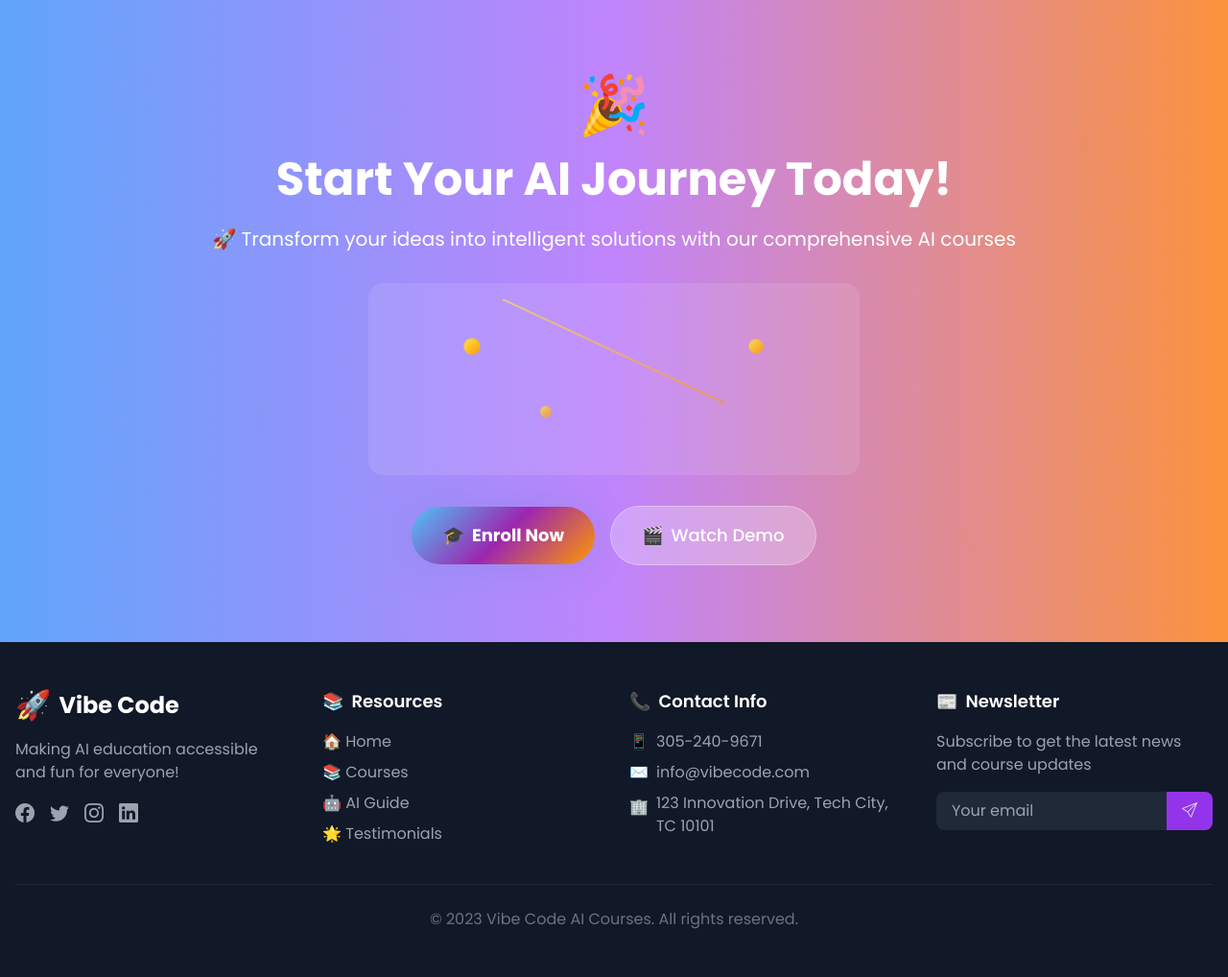
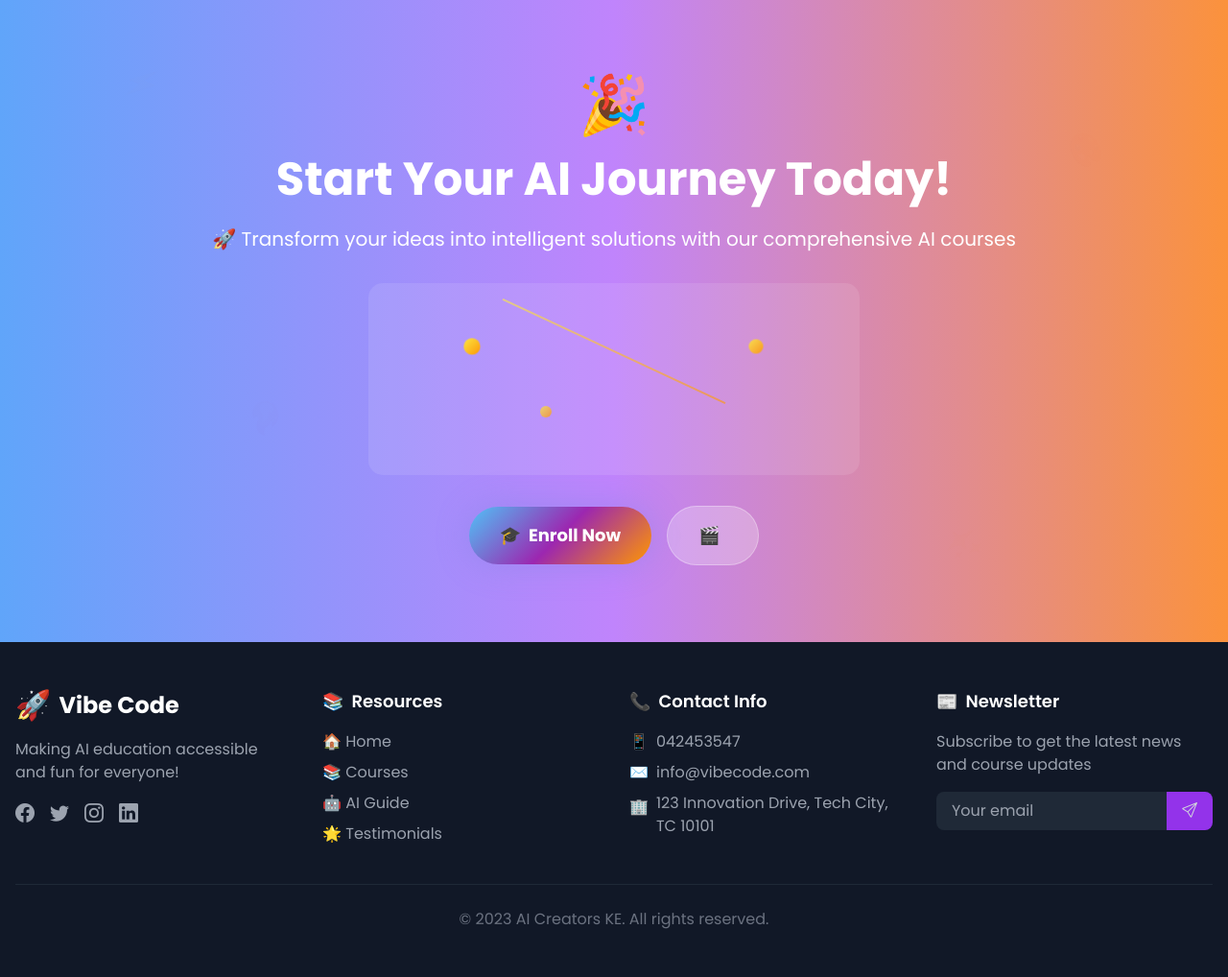
Before and after one commit to ja154/course_app, a Flask app: page / in a window 1280 px wide. Shown: the part 4868-5886 px from the top of the page at 96% size. Run offline with Flask 3, Linux system fonts and the light colour scheme; some libraries are stand-ins or nearby versions.

Commit message:
Update index_combined.html

```diff
--- a/templates/index_combined.html
+++ b/templates/index_combined.html
@@ -929,7 +929,7 @@
                         <span class="mr-2">🎓</span> Enroll Now
                     </button>
                     <button class="glass-effect text-white font-medium py-4 px-8 rounded-full text-lg hover:bg-white hover:text-purple-600 transition-all duration-300 flex items-center">
-                        <span class="mr-2">🎬</span> Watch Demo
+                        <span class="mr-2">🎬</span>
                     </button>
                 </div>
             </div>
@@ -980,7 +980,7 @@
                     </h6>
                     <p class="text-gray-400 mb-2 flex items-center">
                         <span class="mr-2">📱</span>
-                        <a href="tel:305-240-9671" class="hover:text-purple-400 transition-colors">305-240-9671</a>
+                        <a href="tel:0742453547" class="hover:text-purple-400 transition-colors">042453547</a>
                     </p>
                     <p class="text-gray-400 mb-2 flex items-center">
                         <span class="mr-2">✉️</span>
@@ -1009,7 +1009,7 @@
             </div>
 
             <div class="border-t border-gray-800 mt-10 pt-6 text-center text-gray-500">
-                <p>© 2023 Vibe Code AI Courses. All rights reserved.</p>
+                <p>© 2023 AI Creators KE. All rights reserved.</p>
             </div>
         </div>
     </footer>
```
